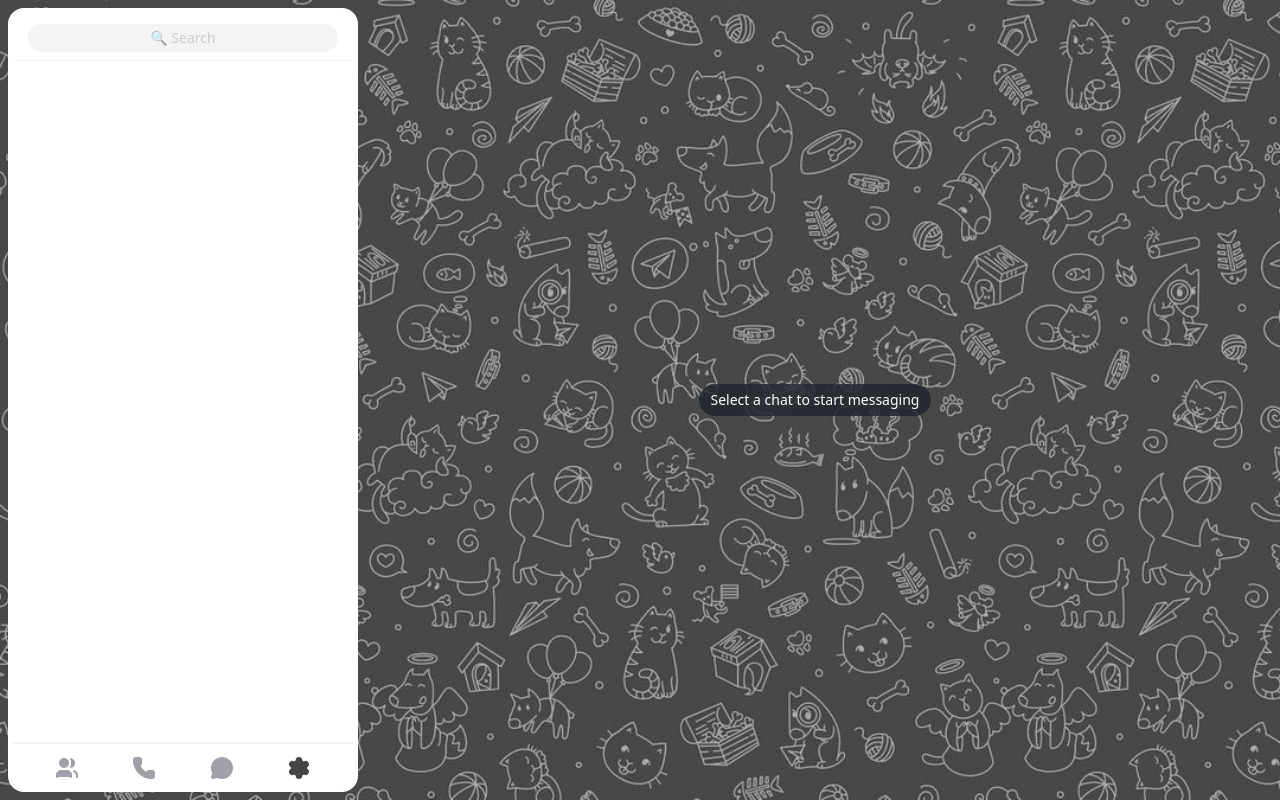
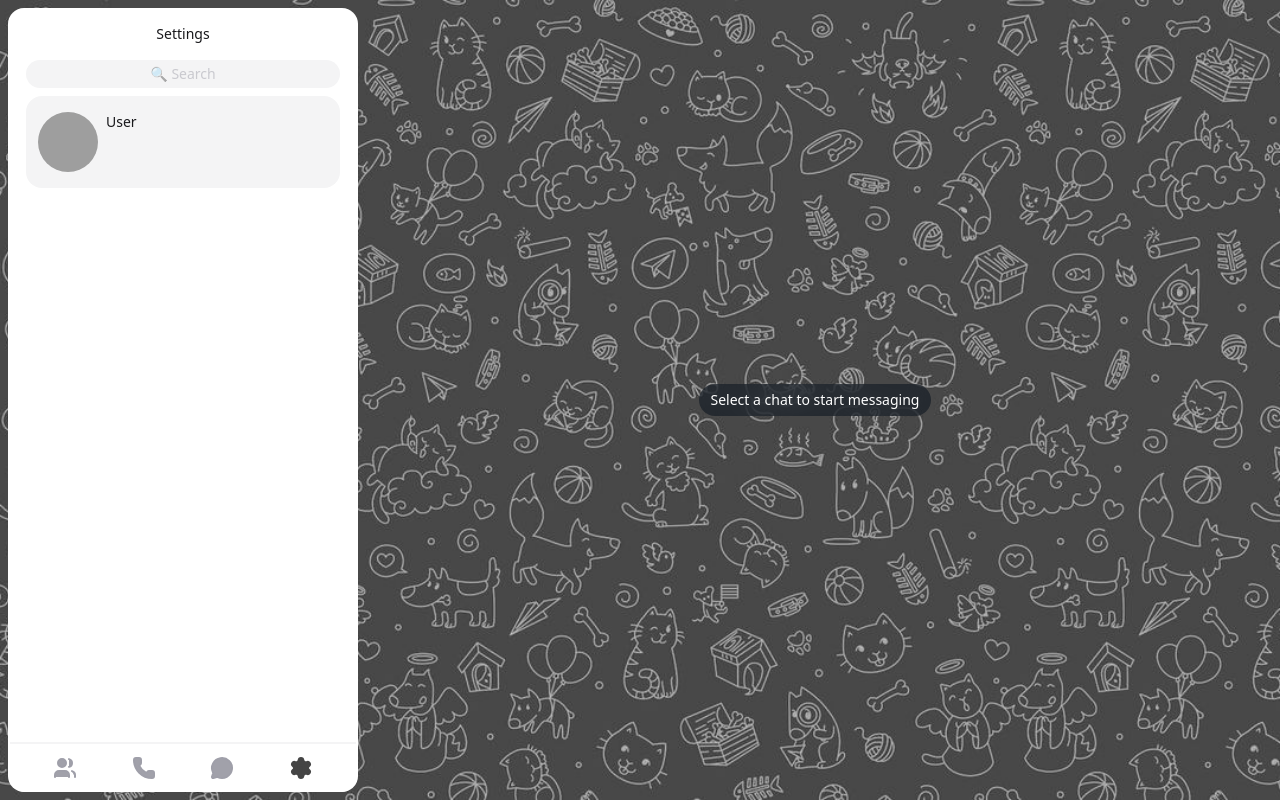
Before and after one commit to pudgynator/Chat-bot, a React (Vite) app: page / in a window 1280 px wide. Both pictures are taken after a click on the button 299 px from the left and 768 px from the top of the page. Built offline with nearby package versions, Linux system fonts and the light colour scheme; grey boxes are pictures that could not be loaded.

Commit message:
Create layout for Settings component

```diff
--- /dev/null
+++ b/src/ChatList/Settings.tsx
@@ -0,0 +1,17 @@
+
+export function Settings() {
+    return(
+        <div className="px-4">
+            <div className="flex gap-2 bg-zinc-100 rounded-2xl px-3 py-4">
+                <img
+                    src='/images/default-ava.jpg'
+                    alt="User avatar"
+                    className=" rounded-full w-15 h-15"
+                />
+                <span className="text-sm font-medium">
+                    User
+                </span>
+            </div>
+        </div>
+    )
+}
--- a/src/components/Layout/Sidebar.tsx
+++ b/src/components/Layout/Sidebar.tsx
@@ -5,6 +5,7 @@ import { useState } from "react";
 import { type ChatProps } from "../../data/chats";
 import { Contacts } from "../../ChatList/Contacts";
 import { Calls } from "../../ChatList/Calls";
+import { Settings } from "../../ChatList/Settings";
 
 type SidebarProps = {
     onSelect: (chat: ChatProps) => void;
@@ -23,7 +24,9 @@ export function Sidebar({ onSelect, selectedChat, activeTab, onTabChange, chats
             ? 'Contacts'
             : activeTab === 'calls'
                 ? 'Recent Calls'
-                : '';
+                : activeTab === 'settings'
+                    ? 'Settings'
+                    : '';
 
     const filteredChats = chats.filter(chat =>
         chat.name
@@ -32,23 +35,25 @@ export function Sidebar({ onSelect, selectedChat, activeTab, onTabChange, chats
     )
 
     return (
-        <aside className={`flex flex-col h-full w-full bg-white px-1 flex-shrink-0
+        <aside className={`flex flex-col h-full w-full bg-white px-0.5 flex-shrink-0
             md:rounded-2xl md:translate-x-0 md:w-[350px] md:min-w-[300px] md:static
             transition-transform duration-300 ease-in-out
             ${selectedChat ? "-translate-x-full" : "translate-x-0"}
 
         `}>
-            <div className="flex item-center justify-center py-2">
+            <div className="flex item-center justify-center py-4">
                 <span className="text-sm text-zinc-900">{title}</span>
             </div>
-            { activeTab !== 'calls' ? <SearchBar onSearch={setSearch}/> : null }
+            { activeTab !== 'calls' ? <SearchBar onSearch={setSearch} activeTab={activeTab}/> : null }
             {activeTab === 'chats'
                 ?    <ChatList  filteredChats={filteredChats} onSelect={onSelect} selectedChat={selectedChat}/>
                 :    activeTab === 'contacts'
                     ?  <Contacts onSelect={onSelect} chats={filteredChats} selectedChat={selectedChat}/>
                     : activeTab === 'calls'
                         ? <Calls/>
-                        : null
+                        : activeTab === 'settings'
+                            ? <Settings/>
+                            : null
             }
             <ChatTab
                 activeTab={activeTab}
```
